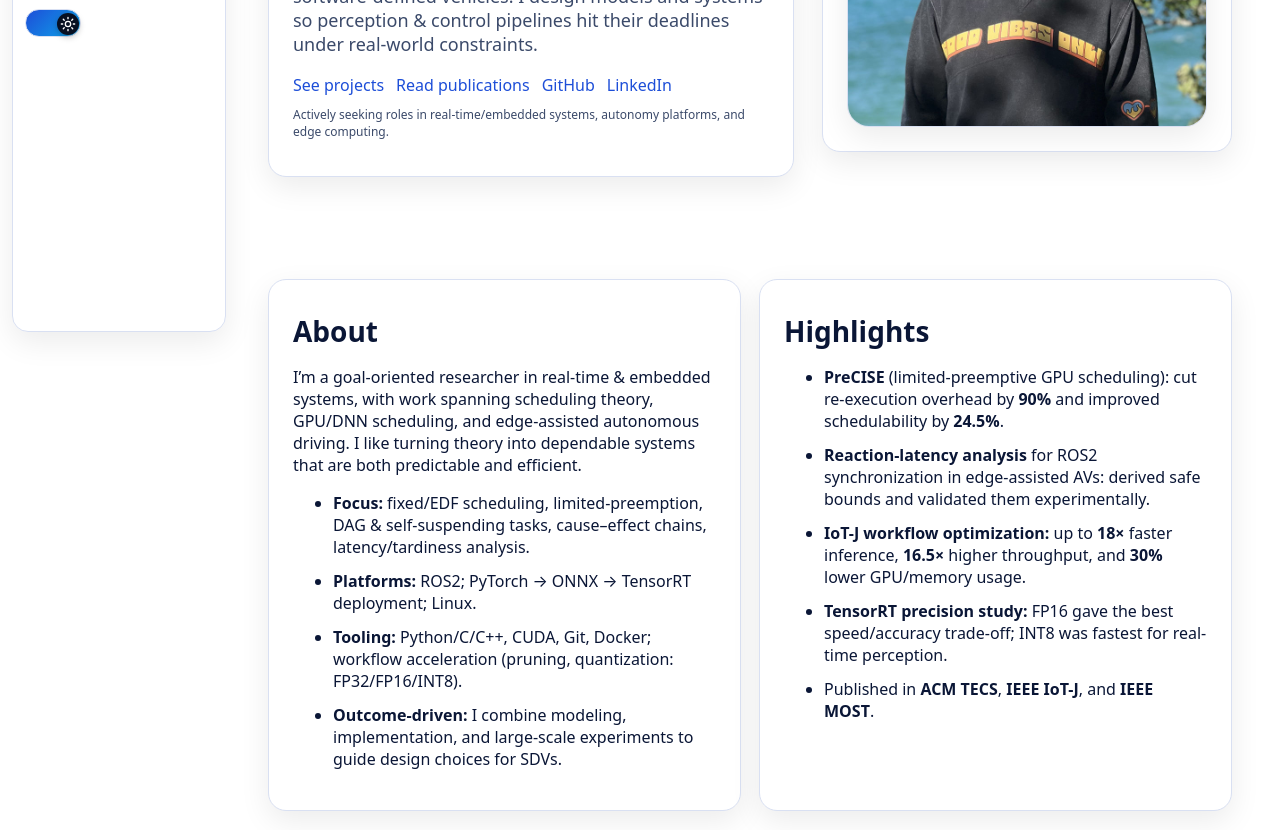
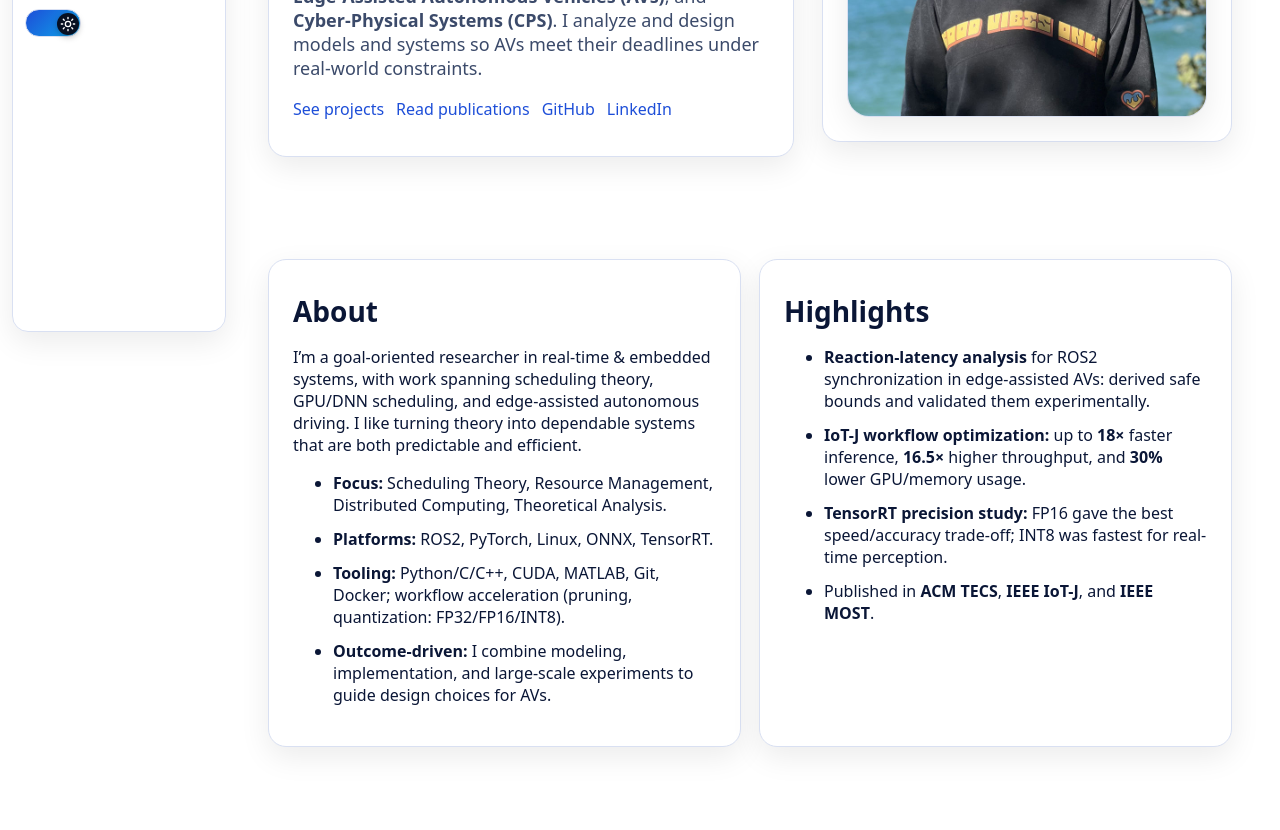
Before and after one commit to RezaJafarpour1/RezaJafarpour1.github.io, a plain HTML site: page index.html in a window 1280 px wide. Shown: the part 448-1278 px from the top of the page. Drawn offline with Linux system fonts and the light colour scheme.

Commit message:
Update index.html

```diff
--- a/index.html
+++ b/index.html
@@ -192,10 +192,9 @@
   <div class="container grid">
     <div class="card">
       <div class="kicker">Real-Time & Embedded Systems • Edge-Assisted Autonomous Driving</div>
-      <h1>Hi, I’m Reza — I make autonomy predictable and fast.</h1>
+      <h1>Hello, I’m Reza — I make mobility predictable and fast.</h1>
       <p class="lead">
-        Ph.D. researcher at Wayne State University focused on scheduling theory and GPU/edge optimization
-        for software-defined vehicles. I design models and systems so perception & control pipelines hit
+        Ph.D. researcher at Wayne State University focused on <strong>Real-Time & Embedded Systems</strong>, <strong>Edge Computing</strong>, <strong>Edge-Assisted Autonomous Vehicles (AVs)</strong>, and <strong>Cyber-Physical Systems (CPS)</strong>. I analyze and design models and systems so AVs meet
         their deadlines under real-world constraints.
       </p>
       <div class="actions">
@@ -205,7 +204,7 @@
         <a class="btn" href="https://www.linkedin.com/in/reza-jafarpourmarzouni-3471b3277/" target="_blank" rel="noopener">LinkedIn</a>
       </div>
       <p class="small" style="margin-top:10px">
-        Actively seeking roles in real-time/embedded systems, autonomy platforms, and edge computing.
+<!--         Actively seeking roles in real-time/embedded systems, autonomy platforms, and edge computing. -->
       </p>
     </div>
 
@@ -232,10 +231,10 @@
         that are both predictable and efficient.
       </p>
       <ul class="list">
-        <li><strong>Focus:</strong> fixed/EDF scheduling, limited-preemption, DAG & self-suspending tasks, cause–effect chains, latency/tardiness analysis.</li>
-        <li><strong>Platforms:</strong> ROS2; PyTorch → ONNX → TensorRT deployment; Linux.</li>
-        <li><strong>Tooling:</strong> Python/C/C++, CUDA, Git, Docker; workflow acceleration (pruning, quantization: FP32/FP16/INT8).</li>
-        <li><strong>Outcome-driven:</strong> I combine modeling, implementation, and large-scale experiments to guide design choices for SDVs.</li>
+        <li><strong>Focus:</strong> Scheduling Theory, Resource Management, Distributed Computing, Theoretical Analysis.</li>
+        <li><strong>Platforms:</strong> ROS2, PyTorch, Linux, ONNX, TensorRT.</li>
+        <li><strong>Tooling:</strong> Python/C/C++, CUDA, MATLAB, Git, Docker; workflow acceleration (pruning, quantization: FP32/FP16/INT8).</li>
+        <li><strong>Outcome-driven:</strong> I combine modeling, implementation, and large-scale experiments to guide design choices for AVs.</li>
       </ul>
     </div>
 
@@ -243,7 +242,6 @@
     <div class="card">
       <h2>Highlights</h2>
       <ul class="list">
-        <li><strong>PreCISE</strong> (limited-preemptive GPU scheduling): cut re-execution overhead by <strong>90%</strong> and improved schedulability by <strong>24.5%</strong>.</li>
         <li><strong>Reaction-latency analysis</strong> for ROS2 synchronization in edge-assisted AVs: derived safe bounds and validated them experimentally.</li>
         <li><strong>IoT-J workflow optimization:</strong> up to <strong>18×</strong> faster inference, <strong>16.5×</strong> higher throughput, and <strong>30%</strong> lower GPU/memory usage.</li>
         <li><strong>TensorRT precision study:</strong> FP16 gave the best speed/accuracy trade-off; INT8 was fastest for real-time perception.</li>
```
